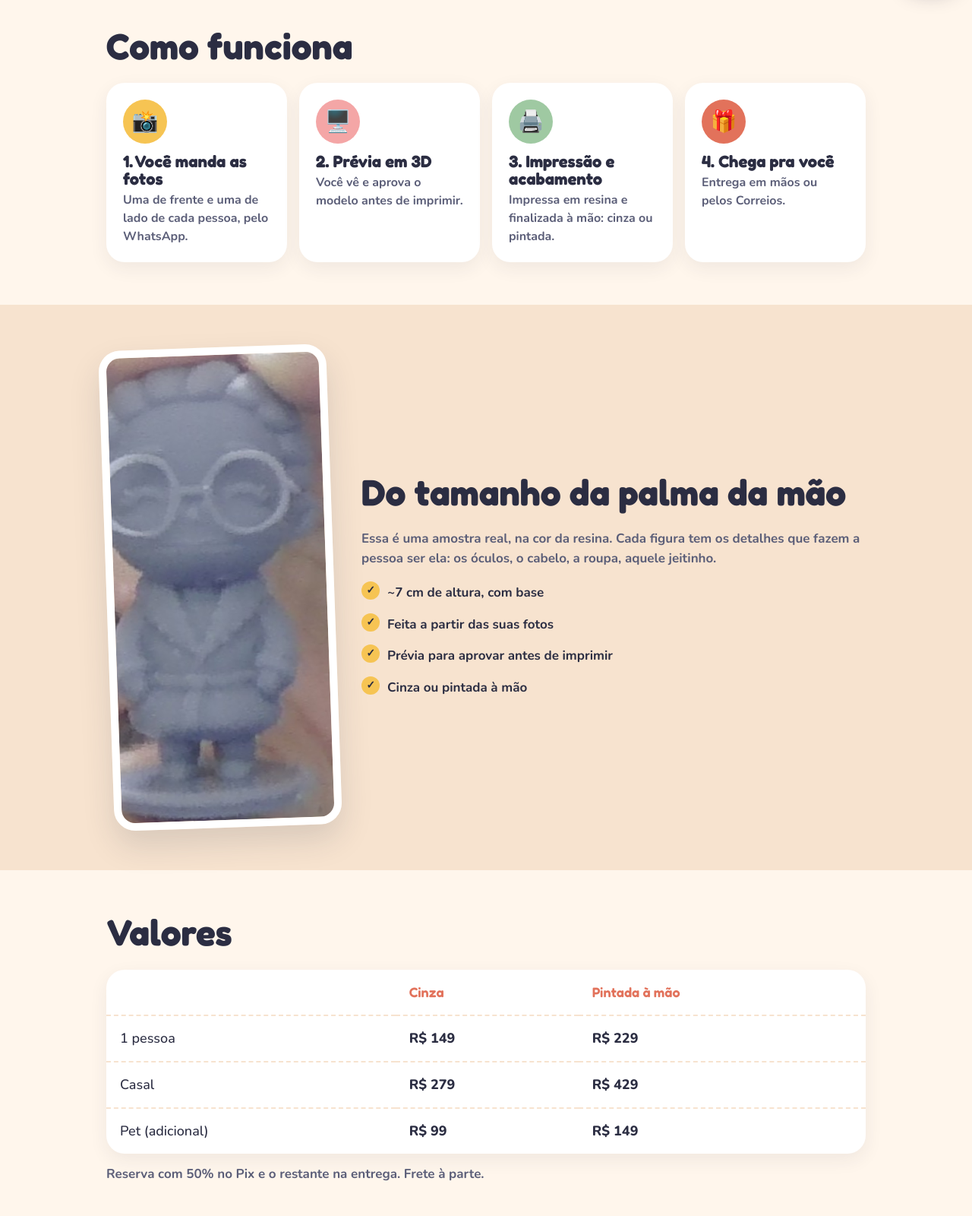
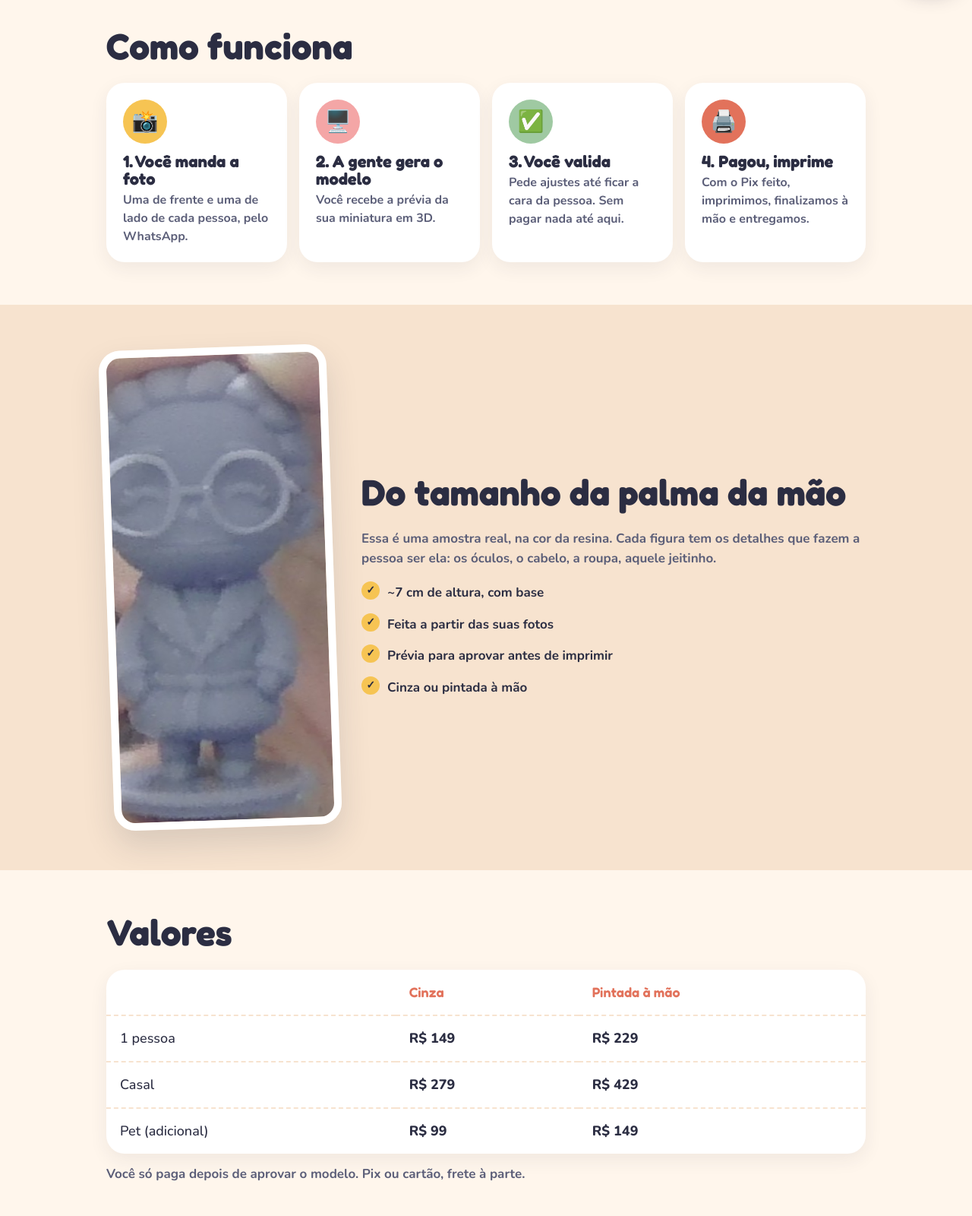
Before and after one commit to viniciusramosantonio/familiadebolso, a plain HTML site: page index.html in a window 1280 px wide. Shown: the part 800-2400 px from the top of the page at 76% size. Drawn offline with nearby package versions, Linux system fonts and the light colour scheme.

Commit message:
Fluxo em 4 passos: foto, modelo, validação, pagamento e impressão
Co-Authored-By: Claude Opus 5.5 <noreply@anthropic.com>

```diff
--- a/index.html
+++ b/index.html
@@ -92,10 +92,10 @@
   <div class="wrap">
     <h2>Como funciona</h2>
     <div class="passos">
-      <div class="passo"><div class="ic" style="background:#F6C453">📸</div><h3>1. Você manda as fotos</h3><p>Uma de frente e uma de lado de cada pessoa, pelo WhatsApp.</p></div>
-      <div class="passo"><div class="ic" style="background:#F4A6A6">🖥️</div><h3>2. Prévia em 3D</h3><p>Você vê e aprova o modelo antes de imprimir.</p></div>
-      <div class="passo"><div class="ic" style="background:#9FC9A2">🖨️</div><h3>3. Impressão e acabamento</h3><p>Impressa em resina e finalizada à mão: cinza ou pintada.</p></div>
-      <div class="passo"><div class="ic" style="background:#E2725B">🎁</div><h3>4. Chega pra você</h3><p>Entrega em mãos ou pelos Correios.</p></div>
+      <div class="passo"><div class="ic" style="background:#F6C453">📸</div><h3>1. Você manda a foto</h3><p>Uma de frente e uma de lado de cada pessoa, pelo WhatsApp.</p></div>
+      <div class="passo"><div class="ic" style="background:#F4A6A6">🖥️</div><h3>2. A gente gera o modelo</h3><p>Você recebe a prévia da sua miniatura em 3D.</p></div>
+      <div class="passo"><div class="ic" style="background:#9FC9A2">✅</div><h3>3. Você valida</h3><p>Pede ajustes até ficar a cara da pessoa. Sem pagar nada até aqui.</p></div>
+      <div class="passo"><div class="ic" style="background:#E2725B">🖨️</div><h3>4. Pagou, imprime</h3><p>Com o Pix feito, imprimimos, finalizamos à mão e entregamos.</p></div>
     </div>
   </div>
 </section>
@@ -120,7 +120,7 @@
       <tr><td>Casal</td><td>R$ 279</td><td>R$ 429</td></tr>
       <tr><td>Pet (adicional)</td><td>R$ 99</td><td>R$ 149</td></tr>
     </table>
-    <p class="obs">Reserva com 50% no Pix e o restante na entrega. Frete à parte.</p>
+    <p class="obs">Você só paga depois de aprovar o modelo. Pix ou cartão, frete à parte.</p>
   </div>
 </section>
 
@@ -147,7 +147,7 @@
     <details><summary>Quanto tempo leva?</summary><p>Cada miniatura leva cerca de um dia de trabalho. Por isso as vagas para o Natal são limitadas: reserve cedo.</p></details>
     <details><summary>Que fotos eu preciso mandar?</summary><p>Uma de frente e uma de lado de cada pessoa, com boa luz e o rosto bem visível. Se puder, conte um detalhe marcante (óculos, roupa favorita, um objeto).</p></details>
     <details><summary>E se eu não gostar?</summary><p>Antes de imprimir você recebe uma prévia em 3D e pode pedir ajustes. Só imprimimos depois da sua aprovação.</p></details>
-    <details><summary>Como pago?</summary><p>50% no Pix para reservar a vaga e o restante quando a miniatura ficar pronta.</p></details>
+    <details><summary>Como pago?</summary><p>Só depois de aprovar a prévia do modelo. Com o pagamento feito (Pix), a miniatura vai para a impressão.</p></details>
     <details><summary>Vocês entregam onde?</summary><p>Entrega em mãos combinada ou envio pelos Correios para todo o Brasil (frete à parte).</p></details>
   </div>
 </section>
@@ -175,7 +175,7 @@
     const n = +pessoas.value, pets = +document.getElementById("pets").value, a = acab.value, t = preco[a];
     const valor = Math.floor(n / 2) * t.casal + (n % 2) * t.p + pets * t.pet;
     document.getElementById("total").innerHTML = `${brl(valor)} <small>total</small>`;
-    document.getElementById("sinal").textContent = `Reserva: ${brl(valor / 2)} no Pix · restante na entrega`;
+    document.getElementById("sinal").textContent = `Você só paga depois de aprovar o modelo`;
     const msg = `Olá! Quero fazer uma Família de Bolso 🎁\n• Pessoas: ${n}\n• Pets: ${pets}\n• Acabamento: ${a === "cinza" ? "cinza" : "pintada à mão"}\n• Valor pelo site: ${brl(valor)}\nPosso mandar as fotos?`;
     document.getElementById("enviar").href = `https://wa.me/${WHATSAPP}?text=${encodeURIComponent(msg)}`;
   }
```
